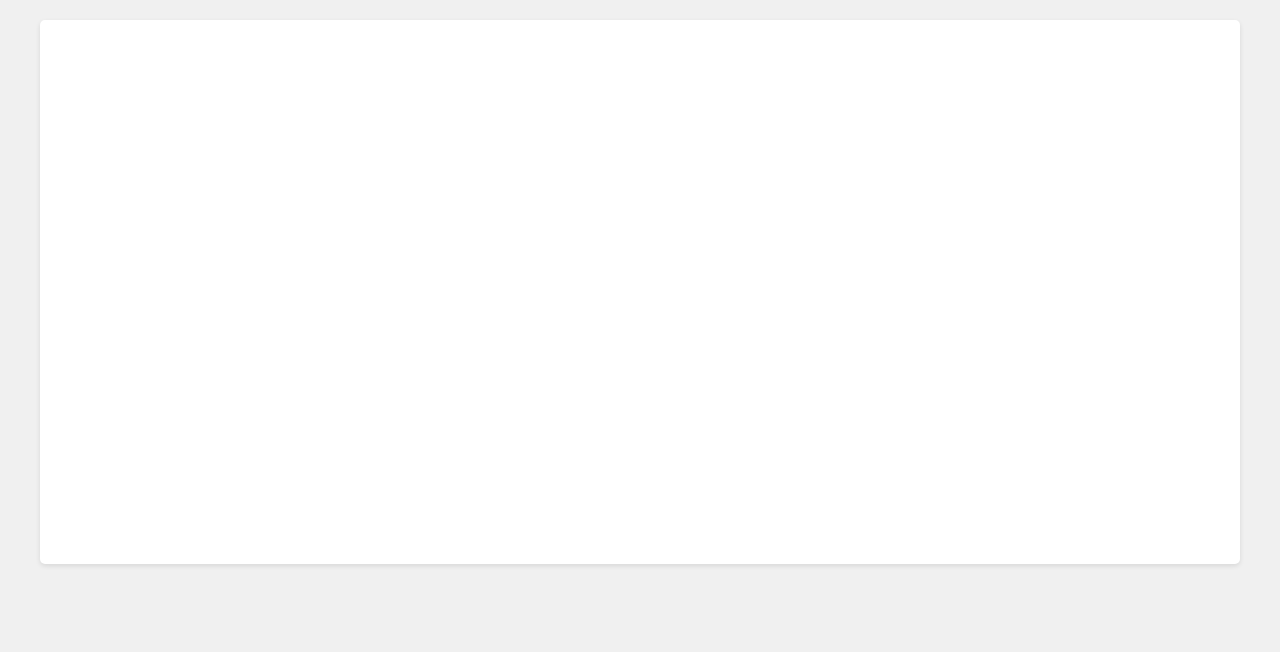
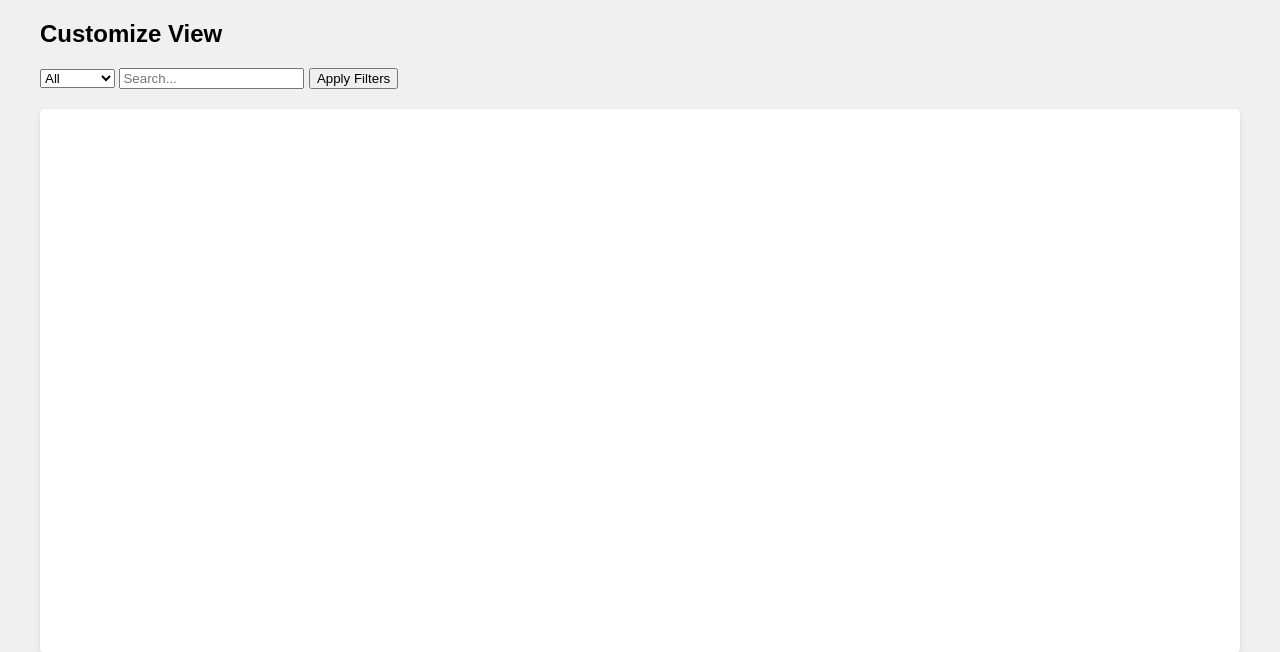
Before and after one commit to hkhard/ReleaseSphere, a Flask app: page / in a window 1280 px wide. Shown: the part 118-770 px from the top of the page. Run offline with Flask 3, Linux system fonts and the light colour scheme; the visitor is signed in with stand-in values (Sample User, id 1); data that the repository does not hold is empty; some libraries are stand-ins or nearby versions.

Commit message:
Agent query: Can you see the new customization options (view type dropdown and search filter) on the dashboard page? Are you able to filter the data by selecting different view types and entering search terms?

```diff
--- a/main.py
+++ b/main.py
@@ -164,6 +164,41 @@ def test_azure_devops_connection():
         app.logger.error(f"Failed to connect to Azure DevOps: {message}")
         return jsonify({"status": "error", "message": message}), 500
 
+@app.route('/api/customize_view', methods=['POST'])
+@login_required
+def customize_view():
+    data = request.json
+    view_type = data.get('view_type', 'all')
+    filters = data.get('filters', {})
+
+    try:
+        release_plan = json.loads(db_connection.get_cached_data())
+
+        if view_type == 'epics':
+            filtered_data = filter_items(release_plan['epics'], filters)
+        elif view_type == 'features':
+            filtered_data = filter_items(release_plan['features'], filters)
+        elif view_type == 'sprints':
+            filtered_data = filter_items(release_plan['sprints'], filters)
+        else:
+            filtered_data = {
+                'epics': filter_items(release_plan['epics'], filters),
+                'features': filter_items(release_plan['features'], filters),
+                'sprints': filter_items(release_plan['sprints'], filters)
+            }
+
+        return jsonify(filtered_data)
+    except Exception as e:
+        error_message = f"Error in customize_view: {str(e)}\n{traceback.format_exc()}"
+        app.logger.error(error_message)
+        return jsonify({'error': str(e)}), 500
+
+def filter_items(items, filters):
+    filtered_items = items
+    for key, value in filters.items():
+        filtered_items = [item for item in filtered_items if item.get(key) == value]
+    return filtered_items
+
 if __name__ != '__main__':
     gunicorn_logger = logging.getLogger('gunicorn.error')
     app.logger.handlers = gunicorn_logger.handlers
--- a/static/js/dashboard.js
+++ b/static/js/dashboard.js
@@ -36,12 +36,18 @@ function initializeDashboard() {
 
     function createScales(data) {
         console.log("Creating scales with data:", data);
-        if (!data.epics || !data.features || !data.sprints) {
-            console.error("Invalid data structure. Missing epics, features, or sprints.");
+        if (!data.epics && !data.features && !data.sprints) {
+            console.error("Invalid data structure. Missing epics, features, and sprints.");
             return false;
         }
 
-        const allDates = data.epics.concat(data.features).concat(data.sprints)
+        const allItems = [
+            ...(data.epics || []),
+            ...(data.features || []),
+            ...(data.sprints || [])
+        ];
+
+        const allDates = allItems
             .flatMap(item => [item.startDate, item.endDate])
             .filter(date => date != null && date !== "");
 
@@ -85,7 +91,7 @@ function initializeDashboard() {
             .range([0, width]);
 
         yScale = d3.scaleBand()
-            .domain(data.epics.map(d => d.name).concat(data.features.map(d => d.name)).concat(data.sprints.map(d => d.name)))
+            .domain(allItems.map(d => d.name))
             .range([0, height])
             .padding(0.1);
 
@@ -102,13 +108,13 @@ function initializeDashboard() {
         }
 
         // Render epics
-        renderItems(data.epics, "epic");
+        if (data.epics) renderItems(data.epics, "epic");
 
         // Render features
-        renderItems(data.features, "feature");
+        if (data.features) renderItems(data.features, "feature");
 
         // Render sprints
-        renderItems(data.sprints, "sprint");
+        if (data.sprints) renderItems(data.sprints, "sprint");
 
         // Add x-axis
         svg.append("g")
@@ -183,7 +189,7 @@ function initializeDashboard() {
             .then(response => response.json())
             .then(data => {
                 console.log("Fetched release plan data:", data);
-                if (!data || !data.epics || !data.features || !data.sprints) {
+                if (!data || (!data.epics && !data.features && !data.sprints)) {
                     console.error("Invalid or empty data received from the server");
                     return;
                 }
@@ -197,3 +203,30 @@ function initializeDashboard() {
     initializeSVG();
     fetchReleasePlan();
 }
+
+// Add this function to handle the filter application
+function applyFilters() {
+    const viewType = document.getElementById('view-type').value;
+    const searchFilter = document.getElementById('search-filter').value;
+
+    fetch('/api/customize_view', {
+        method: 'POST',
+        headers: {
+            'Content-Type': 'application/json',
+        },
+        body: JSON.stringify({
+            view_type: viewType,
+            filters: {
+                name: searchFilter
+            }
+        }),
+    })
+    .then(response => response.json())
+    .then(data => {
+        // Update the timeline with the filtered data
+        renderTimeline(data);
+    })
+    .catch(error => {
+        console.error('Error applying filters:', error);
+    });
+}
--- a/templates/index.html
+++ b/templates/index.html
@@ -26,7 +26,21 @@
                 {% endif %}
             </nav>
         </header>
+
+        <div class="filters">
+            <h2>Customize View</h2>
+            <select id="view-type">
+                <option value="all">All</option>
+                <option value="epics">Epics</option>
+                <option value="features">Features</option>
+                <option value="sprints">Sprints</option>
+            </select>
+            <input type="text" id="search-filter" placeholder="Search...">
+            <button onclick="applyFilters()">Apply Filters</button>
+        </div>
+
         <div id="timeline"></div>
+
         {% if current_user.role == 'admin' %}
             <div class="admin-section">
                 <h2>Admin Features</h2>
@@ -47,6 +61,32 @@
                 document.getElementById('connection-result').innerText = 'Error: ' + error.message;
             });
     }
+
+    function applyFilters() {
+        const viewType = document.getElementById('view-type').value;
+        const searchFilter = document.getElementById('search-filter').value;
+
+        fetch('/api/customize_view', {
+            method: 'POST',
+            headers: {
+                'Content-Type': 'application/json',
+            },
+            body: JSON.stringify({
+                view_type: viewType,
+                filters: {
+                    name: searchFilter
+                }
+            }),
+        })
+        .then(response => response.json())
+        .then(data => {
+            // Update the timeline with the filtered data
+            renderTimeline(data);
+        })
+        .catch(error => {
+            console.error('Error applying filters:', error);
+        });
+    }
     </script>
 </body>
 </html>
```
